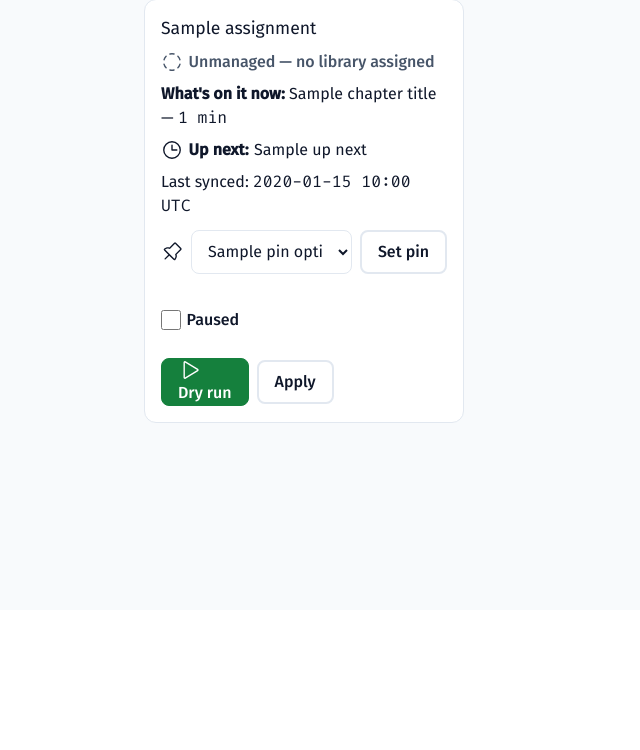
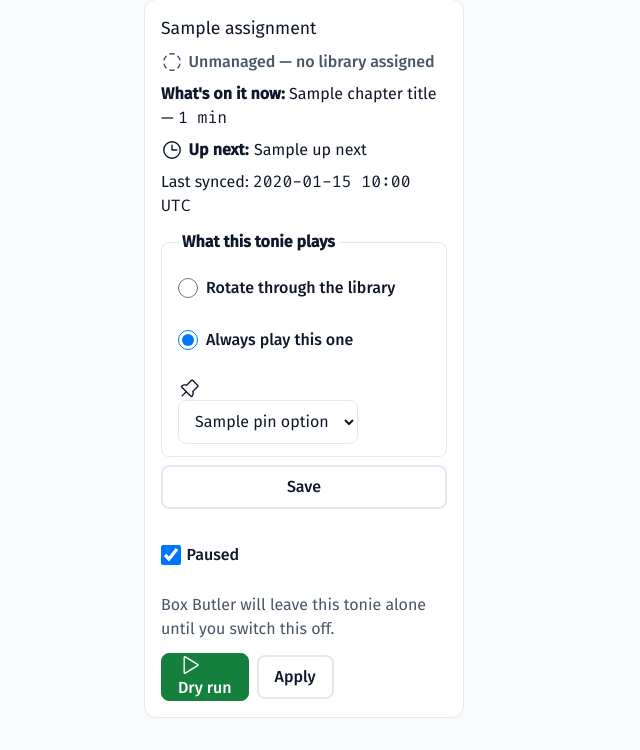
Before and after one commit to the-kizz/box-butler, a Python web app: template boxbutler/web/templates/dashboard.html in a window 1280 px wide. Shown: the part 190-940 px from the top of the page, without its empty margins (0-640 px from the left). Before the commit the page ends 613 px from the top, so only its background shows below. Run offline with Jinja, Linux system fonts and the light colour scheme; the template is opened without the code that fills it: most values are stand-ins (such as "Sample title", 1, 10 or a date in 2020); style sheets or scripts are compiled from the project's sources.

Commit message:
feat(web): say what a tonie plays in plain language, not "pin"

```diff
--- a/boxbutler/web/static/src/input.css
+++ b/boxbutler/web/static/src/input.css
@@ -373,12 +373,14 @@ label {
    lower-urgency state than DEGRADED, still never colour-only (always
    paired with the pause-circle icon and the word "Paused"). */
 .status-PAUSED { color: var(--warn); font-weight: 600; }
-/* PINNED: deliberate, not unhealthy (final coherence review, the "two
-   channels disagree" bug family) -- distinct from OK's plain green so the
-   pin is visible at a glance, but never the destructive/warn colours,
-   which this project reserves for "needs attention". Always paired with
-   the push-pin icon and the word "Pinned" (colour is never the only
-   signal). */
+/* PINNED (internal token -- rotation.py::pin_active, unchanged): shown to
+   the operator as "Always playing", never the word "Pin", which reads as
+   a passcode (phone-lock PIN, parental control) in a children's product.
+   Deliberate, not unhealthy (final coherence review, the "two channels
+   disagree" bug family) -- distinct from OK's plain green, but never the
+   destructive/warn colours, which this project reserves for "needs
+   attention". Always paired with the push-pin icon and the words "Always
+   playing" (colour is never the only signal). */
 .status-PINNED { color: var(--accent); font-weight: 600; }
 
 .degraded-explain { color: var(--bad); margin: 0; }
@@ -390,15 +392,62 @@ label {
 .up-next { display: flex; align-items: center; gap: 0.35rem; flex-wrap: wrap; }
 .muted { color: var(--muted); }
 
-.pin-form, .run-form, .repair-form, .assign-form, .enabled-form {
+/* "What this tonie plays" (tonie_card.html) -- a real <fieldset>/<legend>
+   radio group replacing the old plain <select> "pin" form and the
+   "Rotating" checkbox that could contradict it. Touch targets ≥44px,
+   ≥8px apart (design-system/box-butler/MASTER.md); focus rings inherit
+   from the global `:focus-visible` rule above, never overridden here. */
+.play-mode-fieldset {
+  border: 1px solid var(--line);
+  border-radius: 8px;
+  padding: 0.75rem 1rem;
+  margin: 0;
+  display: flex;
+  flex-direction: column;
+  gap: 0.5rem;
+}
+.play-mode-fieldset legend { font-weight: 600; padding: 0 0.25rem; }
+/* Each option its own row, ≥8px apart (the fieldset's own `gap` above) --
+   never packed side by side, so the two are never mistaken for a single
+   two-state toggle. */
+.radio-option {
+  display: flex;
+  align-items: center;
+  gap: 0.5rem;
+  min-height: 44px;
+}
+.play-mode-radio {
+  width: 20px;
+  height: 20px;
+  flex-shrink: 0;
+}
+.radio-label { font-weight: 500; margin: 0; }
+
+/* The item picker (plain <select> below PIN_SEARCH_THRESHOLD, search
+   widget at/above it) is only meaningful once "Always play this one" is
+   chosen. Revealed with `:has()` scoped to the whole card body, not a
+   sibling combinator: the search variant's own forms can't nest inside
+   the radios' <form> (HTML forbids nested forms), so the picker for that
+   case lives outside it as a later sibling in the card, not a sibling of
+   the radio input itself. `:has()` doesn't care about that distance.
+   Pure CSS, no JavaScript involved -- if a browser doesn't support
+   `:has()` the picker is simply always visible, which is not broken,
+   just unconditionally shown. */
+.play-mode-picker { margin-top: 0.5rem; display: none; }
+.card-body:has(.play-mode-always:checked) .play-mode-picker { display: block; }
+
+.play-mode-form, .run-form, .repair-form, .assign-form, .paused-form {
   display: flex;
   flex-wrap: wrap;
   align-items: center;
   gap: 0.5rem;
   margin-top: 0.25rem;
 }
-.pin-form select, .assign-form select { flex: 1; min-width: 10rem; }
-.pin-form .icon { flex-shrink: 0; }
+.play-mode-form { flex-direction: column; align-items: stretch; }
+.play-mode-picker select, .assign-form select { flex: 1; min-width: 10rem; }
+.play-mode-picker .icon { flex-shrink: 0; }
+
+.switch-explain { color: var(--muted); margin: 0.25rem 0 0; }
 
 /* Searchable pin picker (partials/pin_search.html) — at/above
    PIN_SEARCH_THRESHOLD, replaces the plain <select> so a large library
--- a/boxbutler/web/templates/partials/pin_options_results.html
+++ b/boxbutler/web/templates/partials/pin_options_results.html
@@ -21,7 +21,7 @@
     <form method="post" action="/assignments/{{ assignment.id }}/pin" class="pin-search-result-form">
       <input type="hidden" name="item_id" value="{{ item.id }}">
       <button type="submit" class="btn btn-secondary pin-search-result-btn">
-        {{ item.title }}{% if assignment.pinned_item_id == item.id %} <span class="pill pill-ok">pinned</span>{% endif %}
+        {{ item.title }}{% if assignment.pinned_item_id == item.id %} <span class="pill pill-ok">always playing</span>{% endif %}
       </button>
     </form>
   </li>
--- a/boxbutler/web/templates/partials/pin_search.html
+++ b/boxbutler/web/templates/partials/pin_search.html
@@ -14,10 +14,10 @@
    partial, rather than doing nothing. #}
 <div class="pin-search" id="pin-search-{{ card.assignment.id }}">
   <form method="get" action="/assignments/{{ card.assignment.id }}/pin-options" class="pin-search-form">
-    <label class="sr-only" for="pin-search-q-{{ card.assignment.id }}">Search items to pin on {{ card.assignment.target_name }}</label>
+    <label class="sr-only" for="pin-search-q-{{ card.assignment.id }}">Search items to always play on {{ card.assignment.target_name }}</label>
     {{ icon("push-pin") }}
     <input type="search" id="pin-search-q-{{ card.assignment.id }}" name="q" value=""
-           placeholder="Search to pin&hellip;" autocomplete="off"
+           placeholder="Search this library&hellip;" autocomplete="off"
            hx-get="/assignments/{{ card.assignment.id }}/pin-options"
            hx-trigger="input changed delay:300ms, search"
            hx-target="#pin-search-results-{{ card.assignment.id }}"
@@ -27,7 +27,7 @@
 
   {% if card.assignment.pinned_item_id %}
   <form method="post" action="/assignments/{{ card.assignment.id }}/pin" class="pin-clear-form">
-    <button type="submit" class="btn btn-secondary">Clear pin</button>
+    <button type="submit" class="btn btn-secondary">Switch to rotating</button>
   </form>
   {% endif %}
 
--- a/boxbutler/web/templates/partials/tonie_card.html
+++ b/boxbutler/web/templates/partials/tonie_card.html
@@ -10,7 +10,7 @@
     {% elif card.status == "PAUSED" %}
     <p class="status status-PAUSED">{{ icon("pause-circle") }} <span>Paused</span></p>
     {% elif card.status == "PINNED" %}
-    <p class="status status-PINNED">{{ icon("push-pin") }} <span>Pinned</span></p>
+    <p class="status status-PINNED">{{ icon("push-pin") }} <span>Always playing{% if card.pinned_item %}: {{ card.pinned_item.title }}{% endif %}</span></p>
     {% else %}
     <p class="status status-UNMANAGED">{{ icon("circle-dashed") }} <span>Unmanaged — no library assigned</span></p>
     {% endif %}
@@ -21,13 +21,14 @@
   {% elif card.status == "PAUSED" %}
   <p class="paused-explain">Rotation is paused — nothing will be loaded onto this tonie until you resume it.</p>
   {% elif card.status == "PINNED" %}
-  {# fix round: a pin freezes the cursor (rotation.py's choose_next sets
-     rotates=False) but the "Rotating" checkbox below stayed checked and
-     was the only signal on the card -- reasonably read as "the pin didn't
-     take". This line, plus the PINNED badge above, says what's actually
-     true; "Rotating" stays as its own control (the pause/resume toggle,
-     a genuinely different thing) rather than being repurposed. #}
-  <p class="pinned-explain">Rotation is frozen on this item until it is unpinned.</p>
+  {# Wording round: "Pin" reads as a passcode (phone-lock PIN, parental
+     control) to an operator of a children's product -- a very likely
+     misreading. "What this tonie plays" below is now a plain either/or
+     (radio buttons, not a checkbox next to an unrelated pause toggle),
+     so this line only needs to say what's true in the same plain terms;
+     it can't contradict the play-mode radios because they're the same
+     fact rendered twice, from the same `pin_active`-derived status. #}
+  <p class="pinned-explain">This tonie will keep playing this item until you choose "Rotate through the library" again.</p>
   {% endif %}
 
   {% if card.library %}
@@ -49,7 +50,7 @@
       {% if card.up_next %}
         {{ card.up_next.title }}
       {% elif card.plan_reason == "PINNED" %}
-        pinned item stays
+        always plays this item
       {% elif card.plan_reason == "EMPTY_LIBRARY" %}
         <span class="muted">library is empty</span>
       {% elif card.plan_reason == "NO_CANDIDATE" %}
@@ -68,41 +69,96 @@
       {% endif %}
     </p>
 
+    {# Wording round: "Pin" read as a passcode to the operator (phone-lock
+       PIN, parental control) -- a very likely misreading in a children's
+       product -- and a checkbox-shaped "Rotating" toggle plus a pin
+       control could show a contradiction on screen (pin an item and the
+       card still said "Rotating" ticked). "What this tonie plays" turns
+       the two into one mutually-exclusive either/or instead of papering
+       over the contradiction: a real <fieldset>/<legend> radio group, so
+       the question is announced with its two options, not two separately-
+       labelled controls that can disagree. Radios rather than a select
+       dropdown for the mode itself because exactly one of two states is
+       true at a time -- a select implies more than two choices. One
+       <form>, one Save button: plain HTML, no JS required -- "Rotate
+       through the library" + Save clears the item regardless of what the
+       (still-rendered) item picker shows, and "Always play this one" +
+       an item + Save sets it. The item picker (select below
+       PIN_SEARCH_THRESHOLD, search at/above it) is visually revealed by
+       the "Always play this one" radio via CSS's `:has()`
+       (`.card-body:has(.play-mode-always:checked) .play-mode-picker`,
+       input.css) -- pure CSS, so it works identically with or without
+       JavaScript; without `:has()` support the picker is simply always
+       visible, not broken. #}
+    <form method="post" action="/assignments/{{ card.assignment.id }}/pin" class="play-mode-form">
+      <fieldset class="play-mode-fieldset">
+        <legend>What this tonie plays</legend>
+        <div class="radio-option">
+          <input type="radio" id="play-rotate-{{ card.assignment.id }}" name="play_mode" value="rotate"
+                 class="play-mode-radio play-mode-rotate"
+                 {% if not card.assignment.pinned_item_id %}checked{% endif %}>
+          <label class="radio-label" for="play-rotate-{{ card.assignment.id }}">Rotate through the library</label>
+        </div>
+        <div class="radio-option">
+          <input type="radio" id="play-always-{{ card.assignment.id }}" name="play_mode" value="always"
+                 class="play-mode-radio play-mode-always"
+                 {% if card.assignment.pinned_item_id %}checked{% endif %}>
+          <label class="radio-label" for="play-always-{{ card.assignment.id }}">Always play this one</label>
+        </div>
+
         {% if card.pin_options is not none %}
-    {# Below PIN_SEARCH_THRESHOLD: today's plain <select>, unchanged. One
-       row: sr-only label keeps an accessible name without the global
-       block-level <label> forcing its own line (fix round 1, minor 5). #}
-    <form method="post" action="/assignments/{{ card.assignment.id }}/pin" class="pin-form">
-      <label class="sr-only" for="pin-{{ card.assignment.id }}">Pin an item on {{ card.assignment.target_name }}</label>
+        {# Below PIN_SEARCH_THRESHOLD: plain <select>, unchanged since fix
+           round 1 -- small libraries are well served by it. Kept inside
+           this <form> (unlike the search picker below) so it submits
+           together with the radio choice on one Save. #}
+        <div class="play-mode-picker">
+          <label class="sr-only" for="pin-{{ card.assignment.id }}">Item to always play on {{ card.assignment.target_name }}</label>
           {{ icon("push-pin") }}
           <select id="pin-{{ card.assignment.id }}" name="item_id">
-        <option value="">No pin</option>
+            <option value="">Choose an item&hellip;</option>
             {% for it in card.pin_options %}
             <option value="{{ it.id }}" {% if card.assignment.pinned_item_id == it.id %}selected{% endif %}>{{ it.title }}</option>
             {% endfor %}
           </select>
-      <button type="submit" class="btn btn-secondary">Set pin</button>
+        </div>
+        {% endif %}
+      </fieldset>
+      <button type="submit" class="btn btn-secondary">Save</button>
     </form>
-    {% else %}
+    {% if card.pin_options is none %}
     {# At/above PIN_SEARCH_THRESHOLD: htmx active search instead of
-       dumping the whole library into a <select> (see partials/pin_search.html). #}
+       dumping the whole library into a <select> (see
+       partials/pin_search.html). Deliberately outside the <form> above:
+       its own search/clear controls are real forms in their own right
+       (each search result is a self-contained one-click submit -- see
+       pin_search.html), and HTML forms cannot nest. `.play-mode-picker`
+       is revealed the same way either way -- `:has()` on the whole
+       `.card-body` (input.css), not sibling position, so it doesn't
+       matter that this sits outside the radios' own <form>. #}
+    <div class="play-mode-picker">
       {% include "partials/pin_search.html" %}
+    </div>
     {% endif %}
 
     {# Final coherence review, Major-3: `POST /assignments/{id}/enabled` was
        fully wired and orchestrator-effective (run.py:500 skips a disabled
        assignment) but had no UI control at all -- only tests exercised it.
-       Same checkbox-plus-immediate-submit pattern as the item-level
-       "Enabled" toggle in partials/item_row.html, so it needs no confirm
-       dialog: it is reversible in one click, not destructive, and matches
-       an idiom already established elsewhere in this UI rather than
-       inventing a new one. #}
-    <form method="post" action="/assignments/{{ card.assignment.id }}/enabled" class="enabled-form">
+       Wording round: this answers a different question from "what this
+       tonie plays" above -- not *what* plays, but whether Box Butler
+       touches this tonie at all -- so it is no longer the "Rotating"/
+       "Paused" toggle that used to sit next to the pin control (the two
+       could visually contradict each other; see the fieldset above). Same
+       checkbox-plus-immediate-submit pattern as the item-level "Enabled"
+       toggle in partials/item_row.html -- still no confirm dialog, still
+       reversible in one click. #}
+    <form method="post" action="/assignments/{{ card.assignment.id }}/enabled" class="paused-form">
       <label class="toggle-label">
-        <input type="checkbox" name="enabled" value="1" {% if card.assignment.enabled %}checked{% endif %}
+        <input type="checkbox" name="paused" value="1"
+               {% if not card.assignment.enabled %}checked{% endif %}
                onchange="this.form.requestSubmit()">
-        {% if card.assignment.enabled %}Rotating{% else %}Paused{% endif %}
+        Paused
       </label>
+      <p class="switch-explain">Box Butler will leave this tonie alone until you switch this off.</p>
     </form>
 
     {# Fix round 1, critical 1: hx-confirm was inert on a plain <form method="post">
--- a/boxbutler/web/templates/pin_options.html
+++ b/boxbutler/web/templates/pin_options.html
@@ -8,7 +8,7 @@
    pin here posts to the existing /assignments/{id}/pin route, which
    redirects back to the dashboard. #}
 {% block content %}
-<h1 class="page-title">Pin an item — {{ assignment.target_name }}</h1>
+<h1 class="page-title">Choose what {{ assignment.target_name }} always plays</h1>
 <p><a href="/">&larr; Back to dashboard</a></p>
 
 <form method="get" action="/assignments/{{ assignment.id }}/pin-options" class="pin-search-form">
@@ -20,7 +20,7 @@
 
 {% if assignment.pinned_item_id %}
 <form method="post" action="/assignments/{{ assignment.id }}/pin" class="pin-clear-form">
-  <button type="submit" class="btn btn-secondary">Clear pin</button>
+  <button type="submit" class="btn btn-secondary">Switch to rotating</button>
 </form>
 {% endif %}
 
```
Also changed, not shown: boxbutler/cli/main.py (+11 -2 lines), boxbutler/web/routes/dashboard.py (+51 -5 lines), tests/cli/test_cli.py (+9 -2 lines), tests/web/test_dashboard.py (+138 -17 lines). Lines whose indentation alone changed are shown as unchanged.
